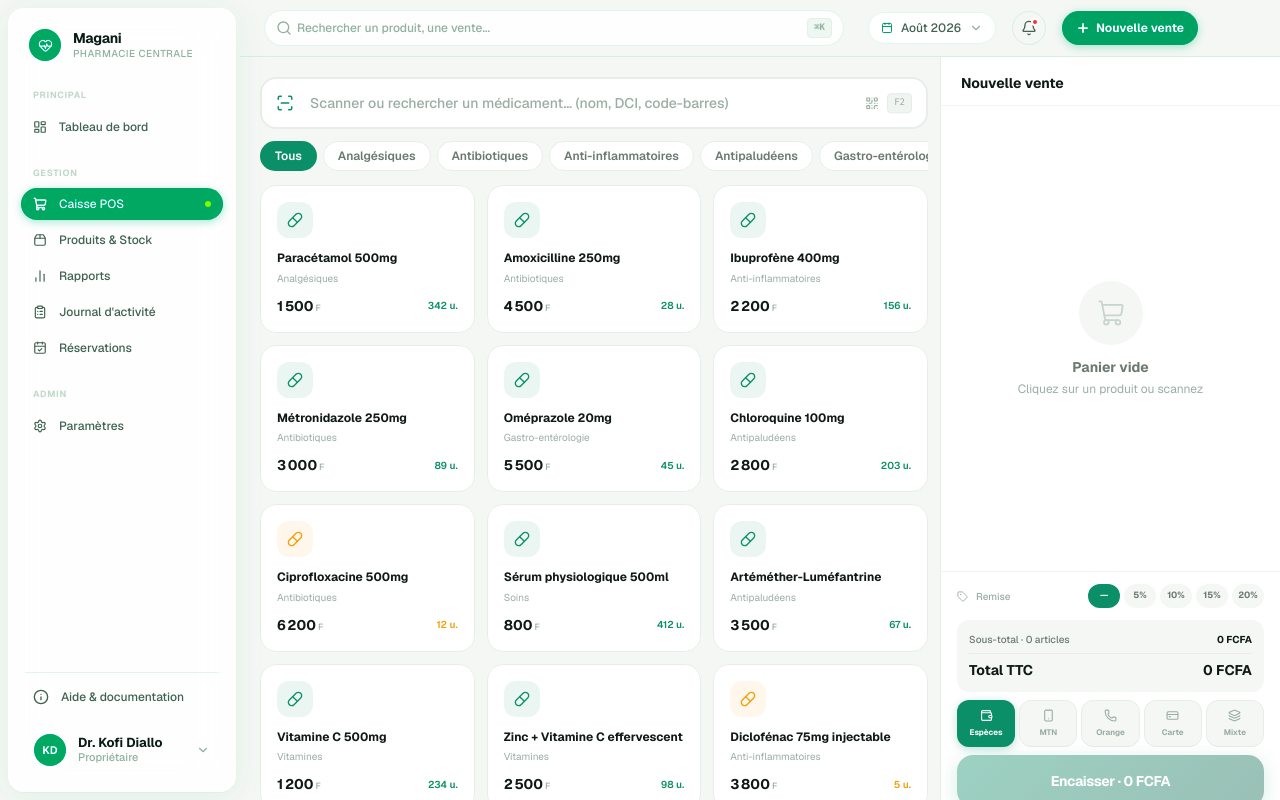
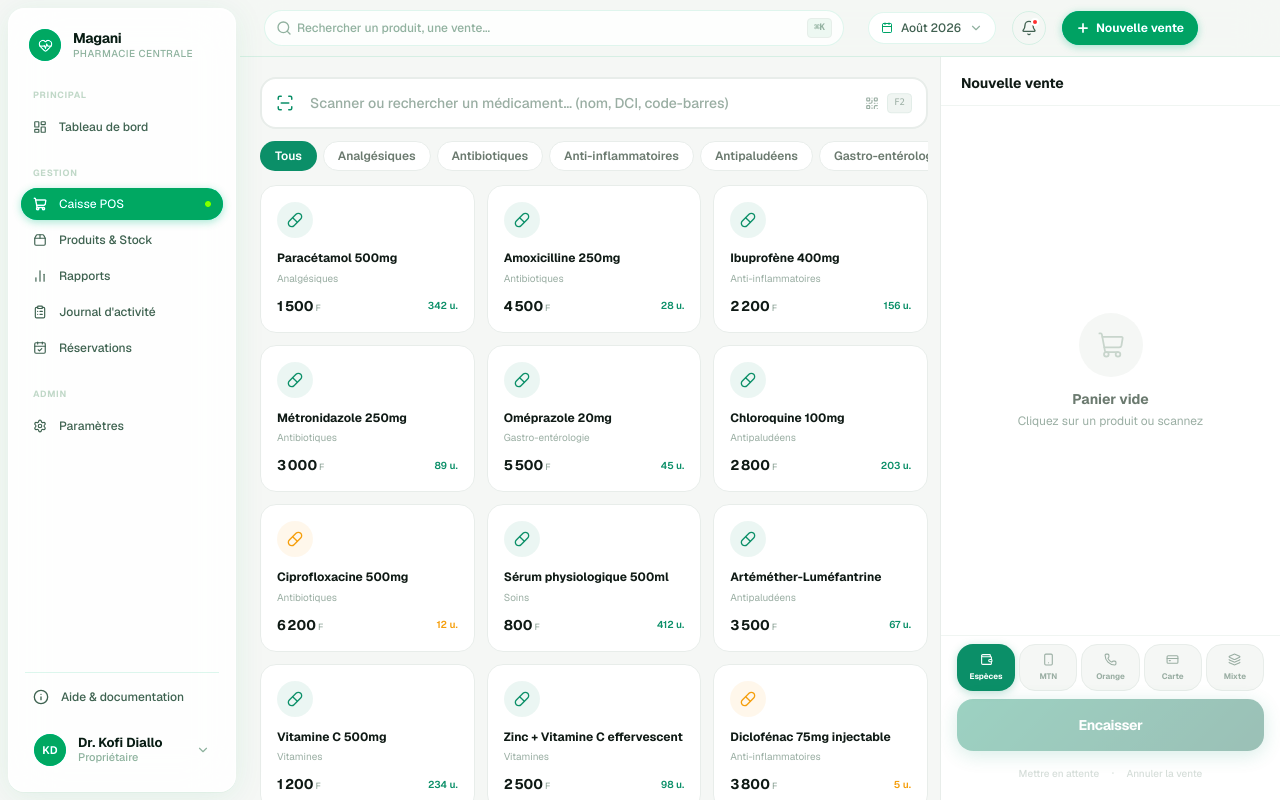
Before and after one commit to magani-APP/magani-management-web, a Next.js app: page /pos in a window 1280 px wide. Built offline with nearby package versions, Linux system fonts and the light colour scheme.

Commit message:
feat:ajout des modifications caisse POS et parametres

```diff
--- a/src/app/globals.css
+++ b/src/app/globals.css
@@ -38,7 +38,20 @@
     --background: #F5F7F5;
   }
 
+  html {
+    height: 100%;
+    overflow: hidden;
+  }
+
   body {
+    height: 100%;
+    margin: 0;
+    padding: 0;
+    overflow: hidden;
+    overscroll-behavior: none;
+    position: fixed;
+    inset: 0;
+    width: 100%;
     background-color: var(--background);
     color: var(--color-text-primary);
     font-family: 'Geist', system-ui, -apple-system, BlinkMacSystemFont, sans-serif;
--- a/src/features/pos/components/PosView.tsx
+++ b/src/features/pos/components/PosView.tsx
@@ -76,6 +76,34 @@ export function PosView() {
     return () => window.removeEventListener('keydown', handleKeyDown);
   }, [showCheckoutSuccess, handleCancelCheckout, searchInputRef]);
 
+  // --- BLOCAGE DU SCROLL DE LA PAGE (html/body) ---
+  // On verrouille le scroll global le temps que ce composant soit monté,
+  // sans toucher aux zones internes qui ont leur propre overflow-y-auto.
+  useEffect(() => {
+    const htmlEl = document.documentElement;
+    const bodyEl = document.body;
+
+    const prevHtmlOverflow = htmlEl.style.overflow;
+    const prevBodyOverflow = bodyEl.style.overflow;
+    const prevHtmlHeight = htmlEl.style.height;
+    const prevBodyHeight = bodyEl.style.height;
+    const prevBodyOverscroll = bodyEl.style.overscrollBehavior;
+
+    htmlEl.style.overflow = 'hidden';
+    bodyEl.style.overflow = 'hidden';
+    htmlEl.style.height = '100%';
+    bodyEl.style.height = '100%';
+    bodyEl.style.overscrollBehavior = 'none';
+
+    return () => {
+      htmlEl.style.overflow = prevHtmlOverflow;
+      bodyEl.style.overflow = prevBodyOverflow;
+      htmlEl.style.height = prevHtmlHeight;
+      bodyEl.style.height = prevBodyHeight;
+      bodyEl.style.overscrollBehavior = prevBodyOverscroll;
+    };
+  }, []);
+
   // --- VENTES EN ATTENTE : molette verticale -> scroll horizontal ---
   const heldSalesScrollRef = useRef<HTMLDivElement>(null);
   const [canScrollLeft, setCanScrollLeft] = useState(false);
@@ -111,29 +139,28 @@ export function PosView() {
 
   return (
     <div
-      className="flex h-screen w-full text-[#0F1A15] overflow-hidden"
+      className="flex w-full text-[#0F1A15] overflow-hidden min-h-0"
       style={{
+        height: '100dvh',
         backgroundColor: TOKENS.bg,
         fontFamily:
           "'Geist', system-ui, -apple-system, BlinkMacSystemFont, sans-serif",
         WebkitFontSmoothing: 'antialiased',
         MozOsxFontSmoothing: 'grayscale',
+        overscrollBehavior: 'none',
       }}
     >
       {/* Police Geist / Geist Mono + utilitaire numérique tabulaire */}
       <style>{`
         @import url('https://fonts.googleapis.com/css2?family=Geist:wght@300;400;500;600;700;800&family=Geist+Mono:wght@400;500;600&display=swap');
 
-        /* Reset global : supprime la marge par défaut du navigateur
-           (souvent 8px sur <body>) qui laissait apparaître le fond de
-           page autour du panier blanc. */
-        html, body, #__next, #root {
-          margin: 0;
-          padding: 0;
-          width: 100%;
+        * { box-sizing: border-box; }
+
+        html, body {
+          overflow: hidden;
+          overscroll-behavior: none;
           height: 100%;
         }
-        * { box-sizing: border-box; }
 
         .font-tabular { font-family: 'Geist Mono', ui-monospace, monospace; font-feature-settings: "tnum" 1; }
         .no-scrollbar { scrollbar-width: none; -ms-overflow-style: none; }
@@ -189,7 +216,7 @@ export function PosView() {
         {/* CATÉGORIES */}
         <div
           className="flex gap-1.5 overflow-x-auto pb-0.5 flex-shrink-0"
-          style={{ scrollbarWidth: 'none' }}
+          style={{ scrollbarWidth: 'none', overscrollBehavior: 'contain' }}
         >
           {CATEGORIES.map((category) => {
             const isActive = selectedCategory === category;
@@ -211,7 +238,10 @@ export function PosView() {
         </div>
 
         {/* GRILLE PRODUITS */}
-        <div className="flex-1 overflow-y-auto no-scrollbar" style={{ scrollbarWidth: 'none' }}>
+        <div
+          className="flex-1 overflow-y-auto no-scrollbar min-h-0"
+          style={{ scrollbarWidth: 'none', overscrollBehavior: 'contain' }}
+        >
           {filteredProducts.length === 0 ? (
             <div
               className="h-64 flex flex-col items-center justify-center"
@@ -251,7 +281,7 @@ export function PosView() {
                     )}
 
                     <div
-                      className="w-9 h-9 rounded-xl mb-3 flex items-center justify-center"
+                      className="w-9 h-9 rounded-full mb-3 flex items-center justify-center"
                       style={
                         product.iconVariant === 'amber' || isLowStock
                           ? { backgroundColor: 'rgba(245,158,11,0.08)', color: TOKENS.warning }
@@ -292,8 +322,8 @@ export function PosView() {
       </div>
 
       {/* SECTION DROITE : PANIER */}
-      <div className="pos-cart w-[340px] flex-shrink-0 flex flex-col bg-white border-l border-[#E8EDEA] overflow-hidden">
-        {/* EN-TÊTE PANIER */}
+      <div className="pos-cart w-[340px] flex-shrink-0 flex flex-col bg-white border-l border-[#E8EDEA] overflow-hidden min-h-0">
+        {/* EN-TÊTE PANIER — toujours visible et statique (non scrollable) */}
         <div className="px-5 pt-4 pb-3 border-b border-[#F0F5F2] flex-shrink-0">
           <div className="flex items-center justify-between gap-2 min-w-0">
             <div className="flex items-center gap-2 flex-shrink-0">
@@ -334,6 +364,7 @@ export function PosView() {
                     style={{
                       scrollbarWidth: 'thin',
                       scrollbarColor: `${TOKENS.warning} #E8EDEA`,
+                      overscrollBehavior: 'contain',
                     }}
                   >
                     {heldSales.map((hold) => (
@@ -371,7 +402,10 @@ export function PosView() {
         </div>
 
         {/* ARTICLES DU PANIER */}
-        <div className="flex-1 overflow-y-auto no-scrollbar px-4 py-3 space-y-1.5">
+        <div
+          className="flex-1 overflow-y-auto no-scrollbar min-h-0 px-4 py-3 space-y-1.5"
+          style={{ scrollbarWidth: 'none', overscrollBehavior: 'contain' }}
+        >
           {cart.length === 0 ? (
             <div className="h-full flex flex-col items-center justify-center text-center p-6">
               <div
@@ -445,8 +479,9 @@ export function PosView() {
         </div>
 
         {/* BAS DU PANIER */}
-        <div className="flex-shrink-0 border-t border-[#F0F5F2]">
-          {/* REMISE + TOTAUX */}
+        <div className="flex-shrink-0 border-t border-[#F0F5F2] pb-14">
+          {/* REMISE + TOTAUX — masqué tant que le panier est vide */}
+          {cart.length > 0 && (
           <div className="px-4 pt-3 space-y-3">
             <div className="flex items-center gap-2">
               <Tag className="w-[11px] h-[11px] text-[#9AAEA3]" />
@@ -509,6 +544,7 @@ export function PosView() {
               </div>
             </div>
           </div>
+          )}
 
           {/* MODE DE PAIEMENT */}
           <div className="px-4 pt-2 pb-2">
@@ -521,7 +557,7 @@ export function PosView() {
                   <button
                     key={method.id}
                     onClick={() => setPaymentMethod(method.id)}
-                    className={`flex flex-col items-center gap-1 py-2 rounded-xl border text-[8px] font-bold transition-all ${
+                    className={`flex flex-col items-center gap-1 py-2 rounded-2xl border text-[8px] font-bold transition-all ${
                       isSelected
                         ? 'text-white border-transparent'
                         : 'bg-[#F5F7F5] text-[#9AAEA3] border-[#E8EDEA] hover:border-[#0B8F68]/30'
@@ -551,7 +587,7 @@ export function PosView() {
                 boxShadow: '0 4px 20px rgba(11,143,104,0.40)',
               }}
             >
-              Encaisser · {formatPrice(finalTotal)} FCFA
+              {cart.length > 0 ? `Encaisser · ${formatPrice(finalTotal)} FCFA` : 'Encaisser'}
             </button>
 
             <div className="flex gap-3 justify-center mt-2.5">
--- a/src/features/settings/components/TeamMemberRow.tsx
+++ b/src/features/settings/components/TeamMemberRow.tsx
@@ -1,6 +1,6 @@
 "use client";
 
-import { useEffect, useRef, useState } from "react";
+import { useEffect, useLayoutEffect, useRef, useState } from "react";
 import { MoreHorizontal, Power, Trash2, UserCog } from "lucide-react";
 import { TeamMember } from "@/types/settings";
 import { PROTECTED_TEAM_ROLE } from "@/constants/settings.constants";
@@ -9,6 +9,7 @@ import { StatusBadge } from "./StatusBadge";
 interface TeamMemberRowProps {
   member: TeamMember;
   isLast: boolean;
+  isSecondToLast: boolean;
   onToggleStatus: (id: string) => void;
   onRemove: (id: string) => void;
 }
@@ -26,8 +27,16 @@ function getInitials(name: string) {
     .toUpperCase();
 }
 
-export function TeamMemberRow({ member, onToggleStatus, onRemove }: TeamMemberRowProps) {
+export function TeamMemberRow({
+  member,
+  isLast,
+  isSecondToLast,
+  onToggleStatus,
+  onRemove,
+}: TeamMemberRowProps) {
   const [menuOpen, setMenuOpen] = useState(false);
+  const [openUpward, setOpenUpward] = useState(false);
+  const rowRef = useRef<HTMLDivElement>(null);
   const menuRef = useRef<HTMLDivElement>(null);
 
   const isActive = member.status === "active";
@@ -46,8 +55,30 @@ export function TeamMemberRow({ member, onToggleStatus, onRemove }: TeamMemberRo
     return () => document.removeEventListener("mousedown", handleClickOutside);
   }, [menuOpen]);
 
+  // Détecte la position réelle de la ligne parmi ses frères dans le DOM,
+  // indépendamment de ce que transmet (ou non) le composant parent.
+  // Les 2 dernières lignes de la liste ouvrent leur menu vers le haut.
+  useLayoutEffect(() => {
+    if (!menuOpen || !rowRef.current || !rowRef.current.parentElement) {
+      return;
+    }
+
+    const parent = rowRef.current.parentElement;
+    const siblings = Array.from(parent.children);
+    const index = siblings.indexOf(rowRef.current);
+    const total = siblings.length;
+
+    const isLastLocal = index === total - 1;
+    const isSecondToLastLocal = index === total - 2;
+
+    setOpenUpward(isLast || isSecondToLast || isLastLocal || isSecondToLastLocal);
+  }, [menuOpen, isLast, isSecondToLast]);
+
   return (
-    <div className="flex items-center gap-4 px-5 py-4 hover:bg-[#F9FBFA] transition-colors">
+    <div
+      ref={rowRef}
+      className="flex items-center gap-4 px-5 py-4 hover:bg-[#F9FBFA] transition-colors"
+    >
       {/* Avatar */}
       <div
         className="w-9 h-9 rounded-full flex items-center justify-center text-white text-xs font-bold flex-shrink-0"
@@ -67,7 +98,7 @@ export function TeamMemberRow({ member, onToggleStatus, onRemove }: TeamMemberRo
       </div>
 
       {/* Rôle */}
-      <span className="text-[10px] font-semibold text-[#6B7A6F] bg-[#F5F7F5] px-2.5 py-1 rounded-lg border border-[#E8EDEA]">
+      <span className="text-[10px] font-semibold text-[#6B7A6F] bg-[#F5F7F5] px-2.5 py-1 rounded-2xl border border-[#E8EDEA]">
         {member.role}
       </span>
 
@@ -87,7 +118,11 @@ export function TeamMemberRow({ member, onToggleStatus, onRemove }: TeamMemberRo
         </button>
 
         {menuOpen && (
-          <div className="absolute right-0 top-6 z-10 w-56 rounded-xl border border-[#E8EDEA] bg-white shadow-lg py-1">
+          <div
+            className={`absolute right-0 z-20 w-56 rounded-xl border border-[#E8EDEA] bg-white shadow-lg py-1 ${
+              openUpward ? "bottom-6" : "top-6"
+            }`}
+          >
             <button
               type="button"
               className="w-full flex items-center gap-2 px-3 py-2 text-xs font-medium text-[#4A5E54] hover:bg-[#F5F7F5] transition-colors"
```
Also changed, not shown: 1 other file (tests, documents, lock files or other folders).
